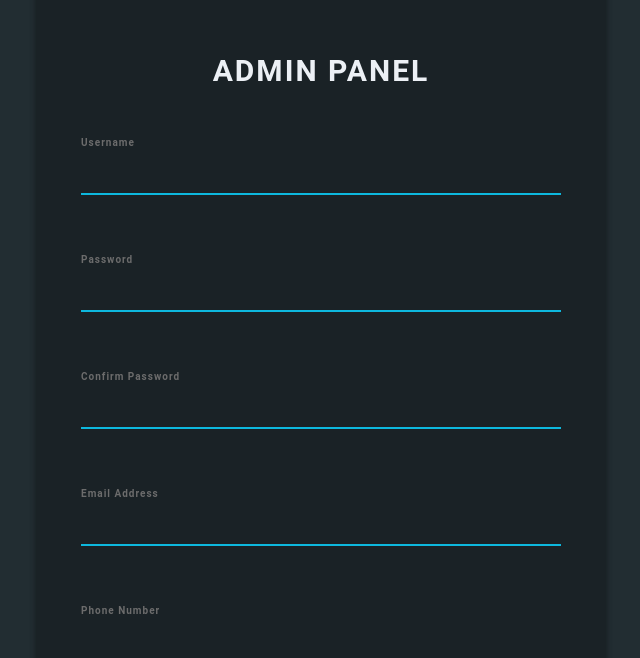
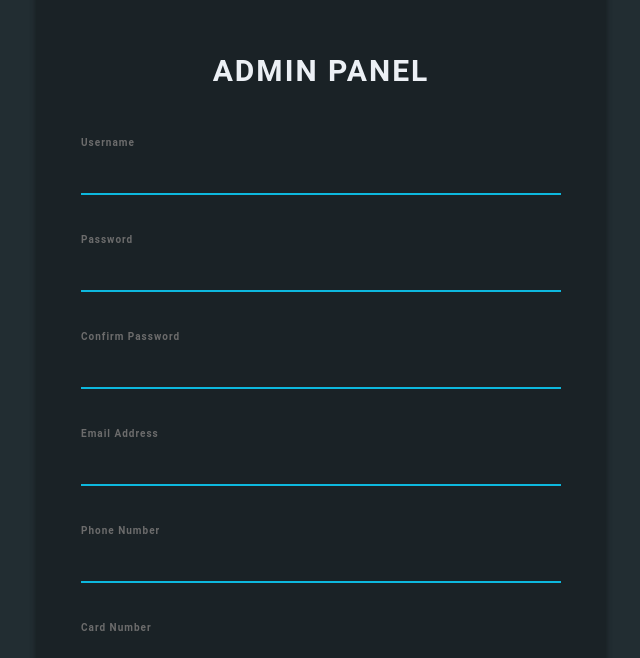
Before and after one commit to Tooluloope/softcom, a React (Create React App) app: page / in a window 1280 px wide. Shown: the part 142-800 px from the top of the page, without its empty margins (319-959 px from the left). Built offline with nearby package versions, Linux system fonts and the light colour scheme.

Commit message:
Validator error design

```diff
--- a/src/App.css
+++ b/src/App.css
@@ -1,141 +1,13 @@
 .App {
   text-align: center;
 }
+.error{
+  background-color:#00000063;
+  color: white;
+  font-size: 10px;
+  margin: 0 auto;
+  padding: 20px;
+  position: absolute !important;
+  border-bottom-right-radius: 50px;
 
-
-
-
-.body {
-  background: #222D32;
-  font-family: 'Roboto', sans-serif;
-  background-color: #222D32;
-  min-height: 100vh;
-  display: flex;
-  flex-direction: column;
-  align-items: center;
-  justify-content: center;
-  font-size: calc(10px + 2vmin);
-  color: white;
 }
-
-
-.height .login-box {
-  margin-top: 75px;
-  height: auto;
-  background: #1A2226;
-  text-align: center;
-  box-shadow: 0 3px 6px rgba(0, 0, 0, 0.16), 0 3px 6px rgba(0, 0, 0, 0.23);
-}
-
-.height .login-key {
-  height: 100px;
-  font-size: 80px;
-  line-height: 100px;
-  background: -webkit-linear-gradient(#27EF9F, #0DB8DE);
-  background-clip: text;
-  -webkit-text-fill-color: transparent;
-}
-
-.height .login-title {
-  margin-top: 15px;
-  text-align: center;
-  font-size: 30px;
-  letter-spacing: 2px;
-  margin-top: 15px;
-  font-weight: bold;
-  color: #ECF0F5;
-}
-
-.height .login-form {
-  margin-top: 25px;
-  text-align: left;
-}
-
-.height input[type=text] {
-  background-color: #1A2226;
-  border: none;
-  border-bottom: 2px solid #0DB8DE;
-  border-top: 0px;
-  border-radius: 0px;
-  font-weight: bold;
-  outline: 0;
-  margin-bottom: 20px;
-  padding-left: 0px;
-  color: #ECF0F5;
-}
-
-.height input[type=password] {
-  background-color: #1A2226;
-  border: none;
-  border-bottom: 2px solid #0DB8DE;
-  border-top: 0px;
-  border-radius: 0px;
-  font-weight: bold;
-  outline: 0;
-  padding-left: 0px;
-  margin-bottom: 20px;
-  color: #ECF0F5;
-}
-
-.height .form-group {
-  margin-bottom: 40px;
-  outline: 0px;
-}
-
-.height .form-control:focus {
-  border-color: inherit;
-  -webkit-box-shadow: none;
-  box-shadow: none;
-  border-bottom: 2px solid #0DB8DE;
-  outline: 0;
-  background-color: #1A2226 !important;
-  color: #ECF0F5;
-}
-
-.height input:focus {
-  outline: none;
-  box-shadow: 0 0 0;
-}
-
-.height label {
-  margin-bottom: 0px;
-}
-
-.height .form-control-label {
-  font-size: 10px;
-  color: #6C6C6C;
-  font-weight: bold;
-  letter-spacing: 1px;
-}
-
-.btn-outline-primary {
-  border-color: #0DB8DE;
-  color: #0DB8DE;
-  border-radius: 0px;
-  font-weight: bold;
-  letter-spacing: 1px;
-  box-shadow: 0 1px 3px rgba(0, 0, 0, 0.12), 0 1px 2px rgba(0, 0, 0, 0.24);
-}
-
-.btn-outline-primary:hover {
-  background-color: #0DB8DE;
-  right: 0px;
-}
-
-
-
-.height .login-button {
-  padding-right: 0px;
-  text-align: center;
-  margin-bottom: 25px;
-}
-
-.height .login-text {
-  text-align: left;
-  padding-left: 0px;
-  color: #A2A4A4;
-}
-
-.height .loginbttm {
-  padding: 0px;
-}
--- a/src/component/input.component.jsx
+++ b/src/component/input.component.jsx
@@ -2,9 +2,19 @@ import React from 'react'
 import { BaseInput } from './base-input.component'
 
 
-export const Input = ({type, children, value,name, onChange, ...props}) => (
+export const Input = ({type,displayValidationErrors, children, value,name, onChange, ...props}) => {
+
+    const error = displayValidationErrors
+    console.log(error)
+    return(
 
     <BaseInput {...props}>
+
         <input   value = {value} onChange = {onChange} name={name} type={type} className="form-control"  required/>
+        {error?
+            <div className= 'error col-sm-7 hidden'>
+                {error}
+            </div>
+        : null}
     </BaseInput>
-)
+)}
--- a/src/page/form-page/form.page.jsx
+++ b/src/page/form-page/form.page.jsx
@@ -34,9 +34,6 @@ const Form = () => {
         let new_value =  newValue.replace(/^(\d{2})(\d{2})/g, '$1/$2')
         newState[name] = new_value
         setdata(newState)
-        if(value.length > 5 || isNaN(parseInt(value.charAt(value.length -1)))) {
-           return
-        }
     }
     else if (name === 'card_number'){
         if(value.length > 19 || (value.length > 0 && value.charAt(value.length -1) !==' ' && isNaN(parseInt(value.charAt(value.length -1))))) {
@@ -75,24 +72,14 @@ const Form = () => {
                             <div className="col-lg-12 login-form">
 
                                 <form >
-                                    <Input name = 'username' type='text' label = 'Username'  onChange = {e => handleInputChange(e.target.name, e.target.value)} />
-                                    { displayValidationErrors('username', validators) }
-                                    <Input name = 'password' type='password' label = 'Password'  onChange = {e => handleInputChange(e.target.name, e.target.value) } />
-                                    { displayValidationErrors('password', validators) }
-                                    <Input name = 'password2' type='password' label = 'Confirm Password'  onChange = {e => handleInputChange(e.target.name, e.target.value) } />
-                                    { displayValidationErrors('password2', validators) }
-                                    <Input name = 'email' type='email' label = 'Email Address'  onChange = {e => handleInputChange(e.target.name, e.target.value) } />
-                                    { displayValidationErrors('email', validators) }
-                                    <Input name = 'phone_number' type='number' label = 'Phone Number'  onChange = {e => handleInputChange(e.target.name, e.target.value) } />
-                                    { displayValidationErrors('phone_number', validators) }
-                                    <Input value={data.card_number} name = 'card_number'  type='text' label = 'Card Number' onChange = {e => handleInputChange(e.target.name, e.target.value) }   />
-                                    { displayValidationErrors('card_number', validators) }
-
-                                    <Input value={data.date} name = 'date'  type='text' label = 'Expiry Date' onChange = {e => handleInputChange(e.target.name, e.target.value) }   />
-                                    { displayValidationErrors('date', validators) }
-
-                                    <Input name = 'pin' type='password' label = 'PIN'  onChange = {e => handleInputChange(e.target.name, e.target.value) } />
-                                    { displayValidationErrors('pin', validators) }
+                                    <Input displayValidationErrors ={displayValidationErrors('username', validators)} name = 'username' type='text' label = 'Username'  onChange = {e => handleInputChange(e.target.name, e.target.value)} />
+                                    <Input displayValidationErrors ={displayValidationErrors('password', validators)} name = 'password' type='password' label = 'Password'  onChange = {e => handleInputChange(e.target.name, e.target.value) } />
+                                    <Input displayValidationErrors = { displayValidationErrors('password2', validators) } name = 'password2' type='password' label = 'Confirm Password'  onChange = {e => handleInputChange(e.target.name, e.target.value) } />
+                                    <Input displayValidationErrors = { displayValidationErrors('email', validators) } name = 'email' type='email' label = 'Email Address'  onChange = {e => handleInputChange(e.target.name, e.target.value) } />
+                                    <Input displayValidationErrors = { displayValidationErrors('phone_number', validators) } name = 'phone_number' type='number' label = 'Phone Number'  onChange = {e => handleInputChange(e.target.name, e.target.value) } />
+                                    <Input displayValidationErrors = { displayValidationErrors('card_number', validators) } value={data.card_number} name = 'card_number'  type='text' label = 'Card Number' onChange = {e => handleInputChange(e.target.name, e.target.value) }   />
+                                    <Input displayValidationErrors = { displayValidationErrors('date', validators) } value={data.date} name = 'date'  type='text' label = 'Expiry Date' onChange = {e => handleInputChange(e.target.name, e.target.value) }   />
+                                    <Input displayValidationErrors = { displayValidationErrors('pin', validators) } name = 'pin' type='password' label = 'PIN'  onChange = {e => handleInputChange(e.target.name, e.target.value) } />
 
                                     <div className="col-lg-12 loginbttm">
 
--- a/src/page/form-page/form.style.css
+++ b/src/page/form-page/form.style.css
@@ -41,7 +41,6 @@
     text-align: center;
     font-size: 30px;
     letter-spacing: 2px;
-    margin-top: 15px;
     font-weight: bold;
     color: #ECF0F5;
   }
@@ -59,7 +58,6 @@
     border-radius: 0px;
     font-weight: bold;
     outline: 0;
-    margin-bottom: 20px;
     padding-left: 0px;
     color: #ECF0F5;
   }
@@ -67,7 +65,7 @@
 
 
   .height .form-group {
-    margin-bottom: 40px;
+    margin-bottom: 20px;
     outline: 0px;
   }
 
--- a/src/page/utils.page.jsx
+++ b/src/page/utils.page.jsx
@@ -33,16 +33,19 @@ export const resetValidators = (validators) => {
 export const displayValidationErrors = (name, validators) =>  {
     const validator = validators[name];
     const result = '';
-    if (validator && !validator.valid) {
-      const errors = validator.errors.map((info, index) => {
-        return <span className="error" key={index}>* {info}</span>;
-      });
+    if (validator && !validator.valid ) {
 
-      return (
-        <div className="col s12 row">
-          {errors}
-        </div>
-      );
+        const errors = validator.errors
+        if(errors.length > 0) {
+
+            errors.map((info, index) => {
+            return <p className="" key={index}>* {info}</p>;
+        });
+            return (
+                errors
+            );
+        }
+
     }
     return result;
 
```
Also changed, not shown: src/validator.js (+13 -13 lines).
